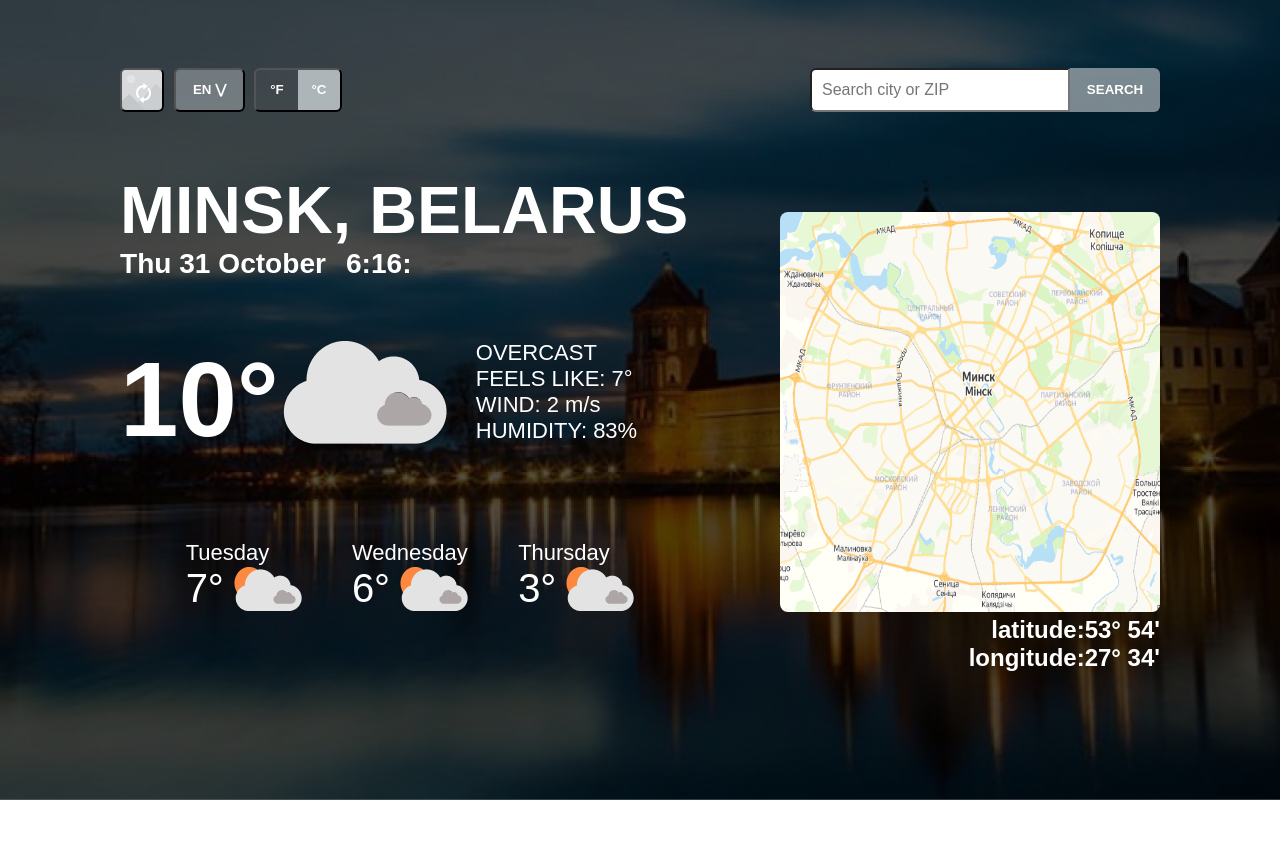
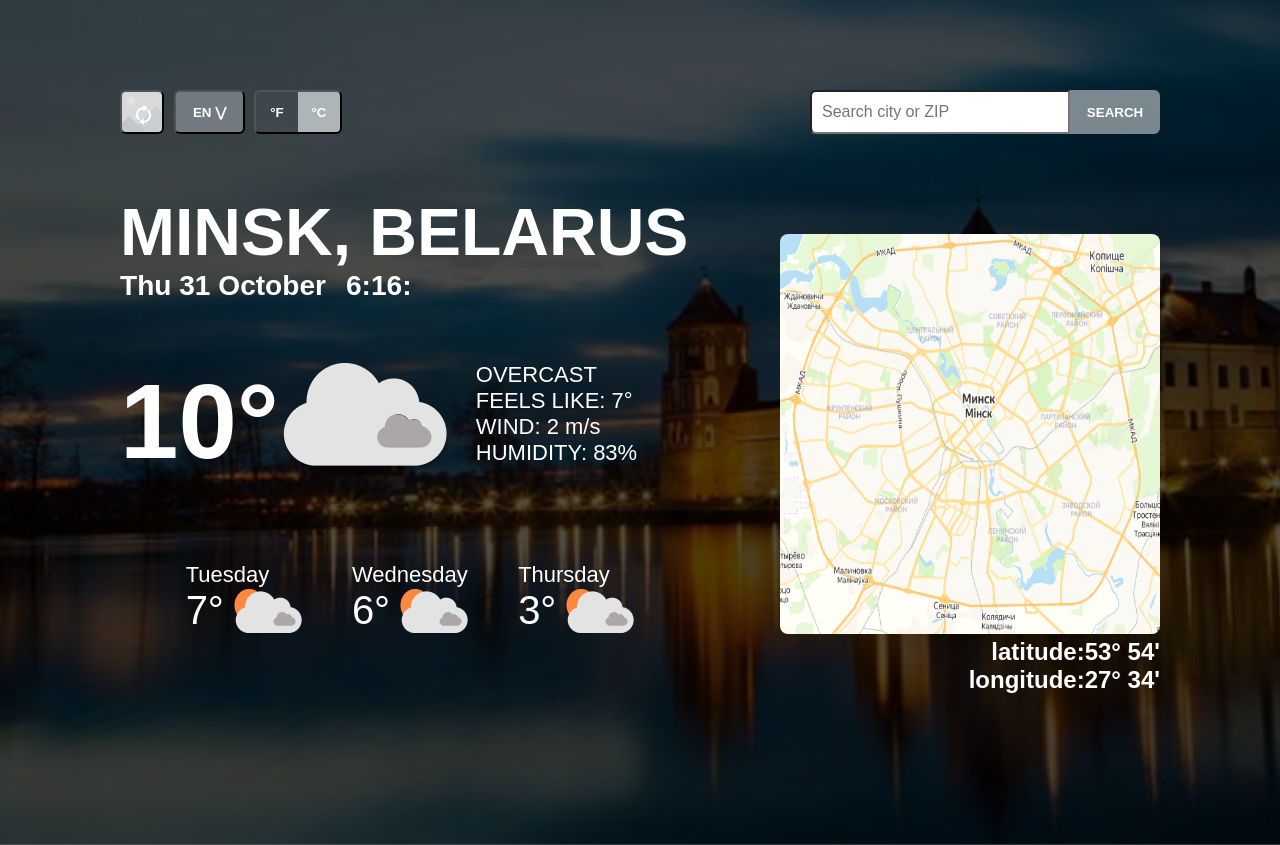
Before and after one commit to VasiliiDubik/Vasiliidubik-weatherForecast, a plain HTML site: page index.html in a window 1280 px wide. Before the commit the page ends 800 px from the top, so only its background shows below. Drawn offline with Linux system fonts and the light colour scheme.

Commit message:
The background width has been changed to the full size of the browser window.

```diff
--- a/index.css
+++ b/index.css
@@ -16,8 +16,8 @@ body {
   position: relative;
   z-index: 2;
   margin: auto;
-  max-width: 1440px;
-  height: 800px;
+  max-width: 100%;
+  height: 100%;
   background-size: cover;
   display: flex;
   justify-content: center;
```
